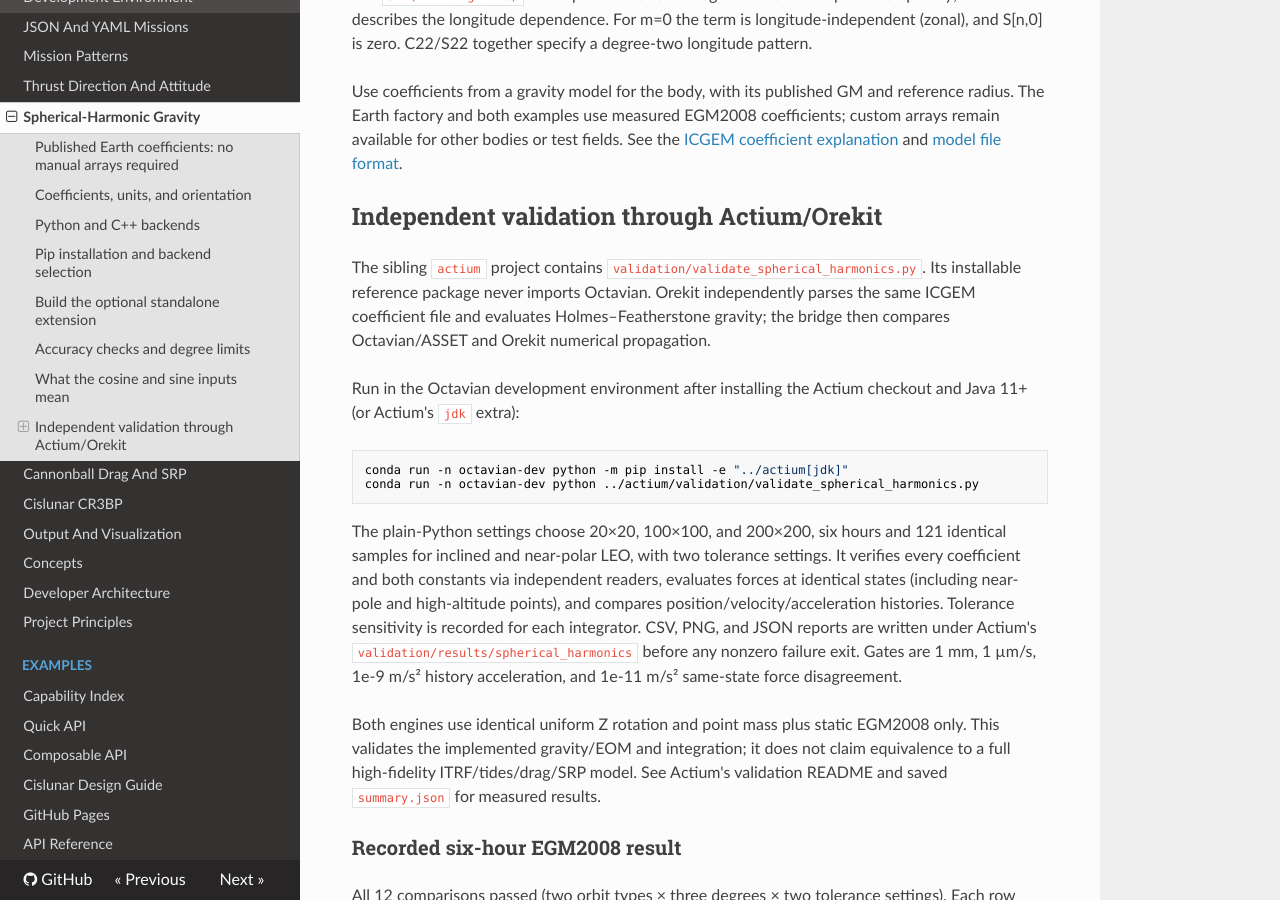
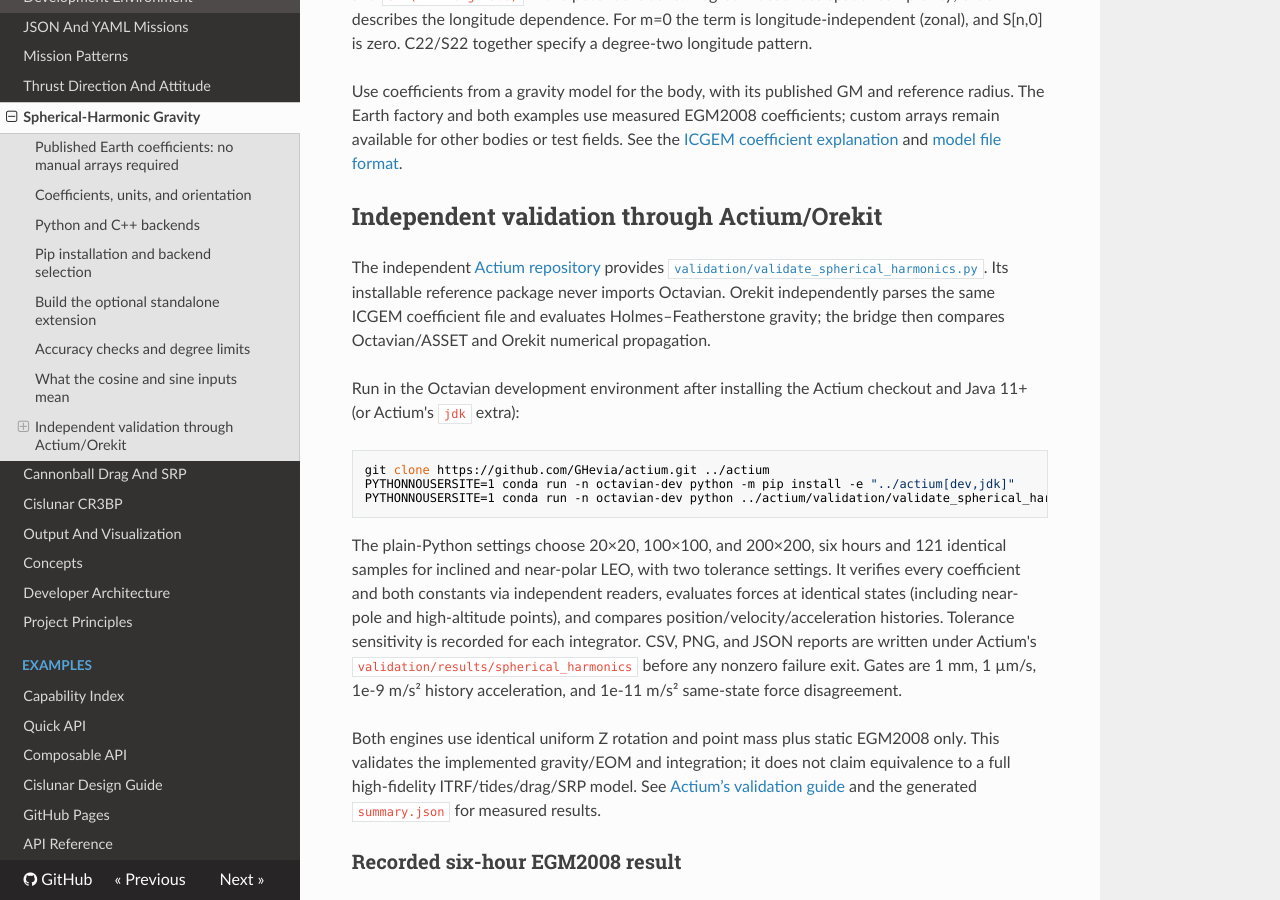
Before and after one commit to GHevia/octavian, an MkDocs documentation site: the page built from docs/tutorials/spherical-harmonics.md, in a window 1280 px wide and 900 px high, scrolled down 4987 px. Built offline with MkDocs 1.6.1, drawn with Linux system fonts in a browser that asks for light colours; nearby versions of some CDN libraries.

Commit message:
Document standalone Actium validation setup

````diff
--- a/docs/tutorials/spherical-harmonics.md
+++ b/docs/tutorials/spherical-harmonics.md
@@ -249,7 +249,8 @@ arrays remain available for other bodies or test fields. See the
 
 ## Independent validation through Actium/Orekit
 
-The sibling `actium` project contains `validation/validate_spherical_harmonics.py`.
+The independent [Actium repository](https://github.com/GHevia/actium) provides
+[`validation/validate_spherical_harmonics.py`](https://github.com/GHevia/actium/blob/main/validation/validate_spherical_harmonics.py).
 Its installable reference package never imports Octavian. Orekit independently
 parses the same ICGEM coefficient file and evaluates Holmes–Featherstone gravity;
 the bridge then compares Octavian/ASSET and Orekit numerical propagation.
@@ -258,8 +259,9 @@ Run in the Octavian development environment after installing the Actium checkout
 and Java 11+ (or Actium's `jdk` extra):
 
 ```bash
-conda run -n octavian-dev python -m pip install -e "../actium[jdk]"
-conda run -n octavian-dev python ../actium/validation/validate_spherical_harmonics.py
+git clone https://github.com/GHevia/actium.git ../actium
+PYTHONNOUSERSITE=1 conda run -n octavian-dev python -m pip install -e "../actium[dev,jdk]"
+PYTHONNOUSERSITE=1 conda run -n octavian-dev python ../actium/validation/validate_spherical_harmonics.py
 ```
 
 The plain-Python settings choose 20×20, 100×100, and 200×200, six hours and 121
@@ -275,7 +277,8 @@ and 1e-11 m/s² same-state force disagreement.
 Both engines use identical uniform Z rotation and point mass plus static
 EGM2008 only. This validates the implemented gravity/EOM and integration; it
 does not claim equivalence to a full high-fidelity ITRF/tides/drag/SRP model.
-See Actium's validation README and saved `summary.json` for measured results.
+See [Actium’s validation guide](https://github.com/GHevia/actium/blob/main/validation/README.md)
+and the generated `summary.json` for measured results.
 
 ### Recorded six-hour EGM2008 result
 
````
